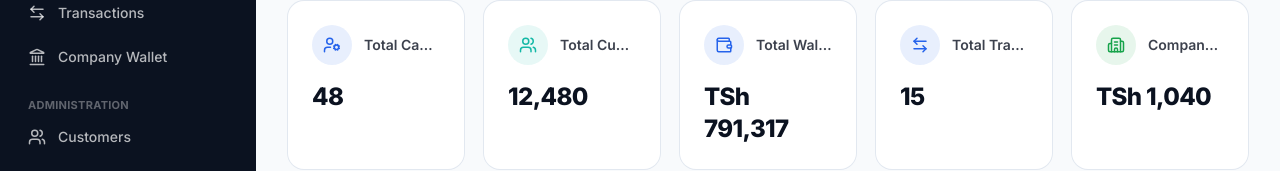
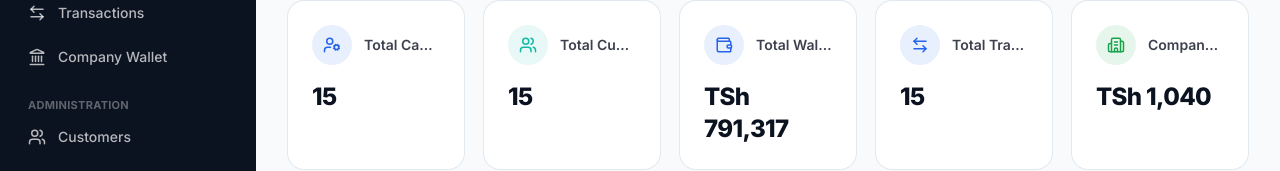
Before and after one commit to Abuu37/E-wallet-frontend, a React (Vite) app: page /dashboard in a window 1280 px wide. Shown: the part 176-347 px from the top of the page. Built offline with nearby package versions, Linux system fonts and the light colour scheme.

Commit message:
feat: wire Overview's Total Cashiers and Total Customers to real data

```diff
--- a/src/features/overview/pages/Overview.tsx
+++ b/src/features/overview/pages/Overview.tsx
@@ -43,7 +43,6 @@ import StatCard from '../../../components/ui/StatCard'
 import StatusBadge from '../../../components/ui/StatusBadge'
 import Drawer from '../../../components/ui/Drawer'
 import {
-  overviewStats,
   volumeByRange,
   volume30Day,
   transactionByType,
@@ -267,13 +266,13 @@ export default function Overview() {
           icon={UserCog}
           tone="brand"
           label="Total Cashiers"
-          value={String(overviewStats.totalCashiers)}
+          value={String(cashiers.length)}
         />
         <StatCard
           icon={Users}
           tone="accent"
           label="Total Customers"
-          value={number(overviewStats.totalCustomers)}
+          value={number(customers.length)}
         />
         <StatCard
           icon={Wallet}
```
